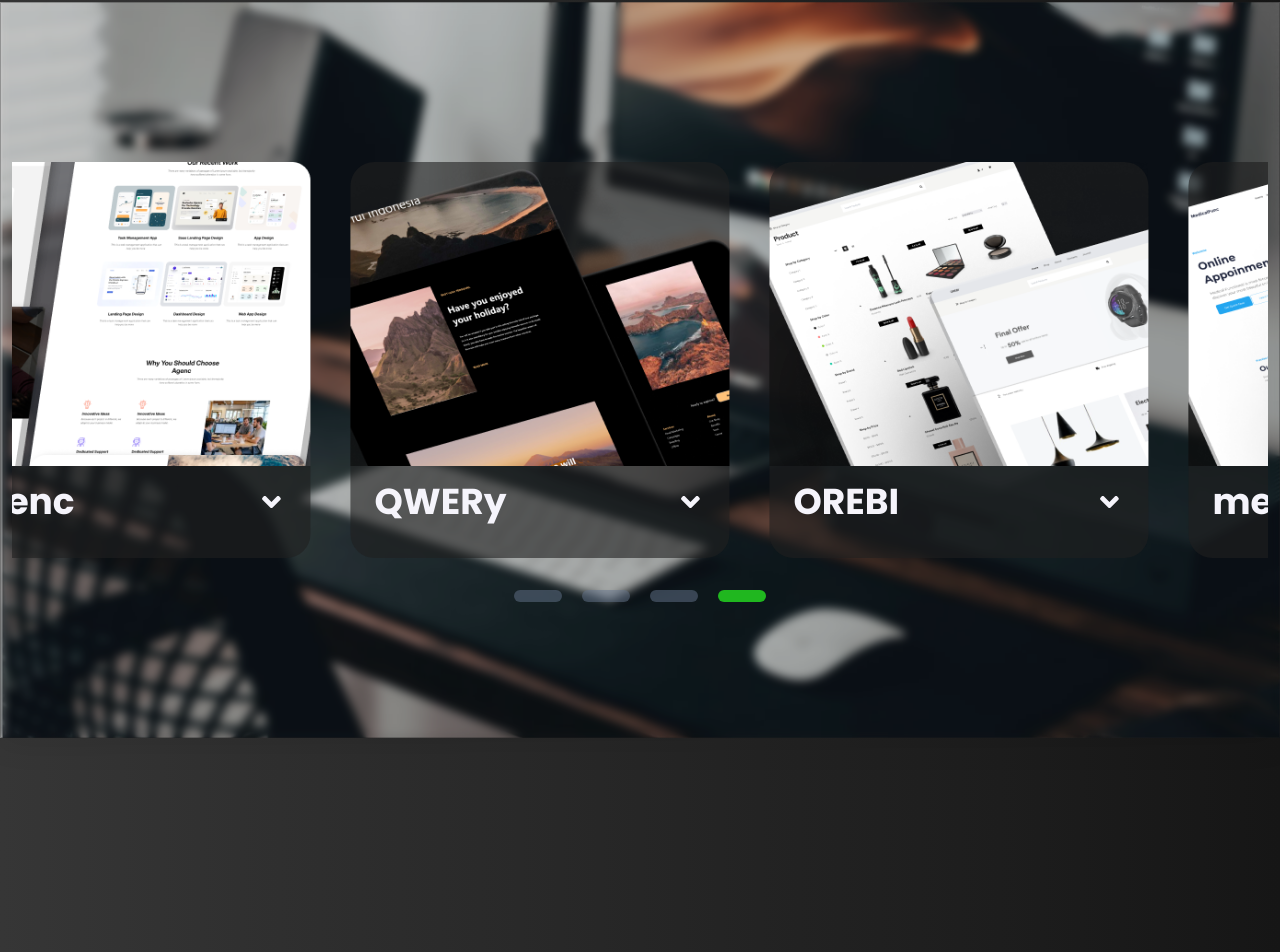
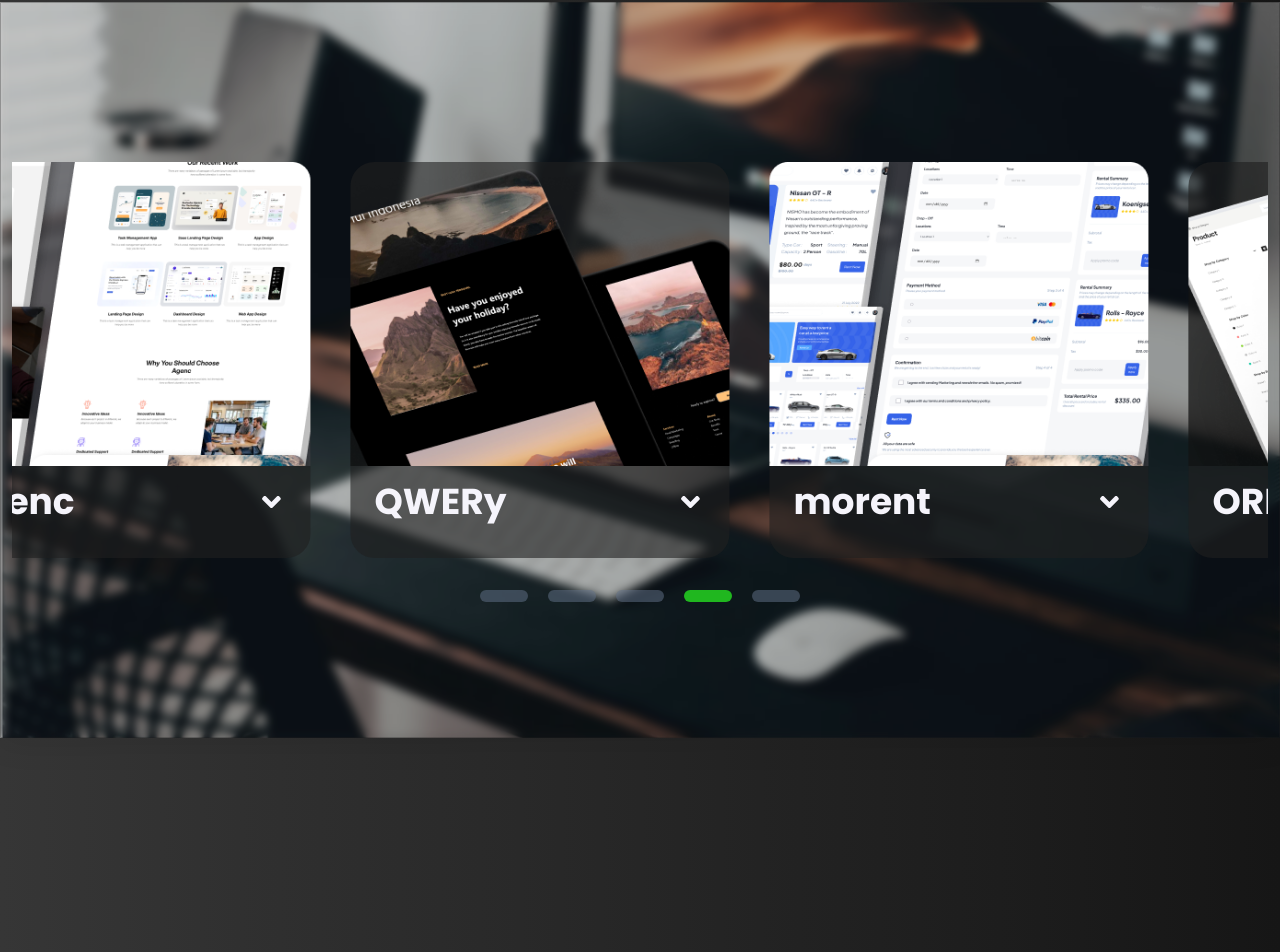
Before and after one commit to Mohammad-Nadil/nadil, a React (Vite) app: page / in a window 1280 px wide. Shown: the part 2214-3166 px from the top of the page. Built offline with nearby package versions, Linux system fonts and the light colour scheme; a web font is replaced by a local one.

Commit message:
morent project added

```diff
--- a/src/component/Projects.jsx
+++ b/src/component/Projects.jsx
@@ -6,6 +6,7 @@ import QWERy from "/QWERy.png";
 import medicalFunc from "/medicalFunc.png";
 import orebi from "/orebi.png";
 import agenc from "/agenc.png";
+import morent from "/morent.png";
 import Project_card from "./layer/Project_card";
 
 const Projects = ({ card_bg, text, primary_bg, bg_clr, primary_clr }) => {
@@ -133,6 +134,17 @@ const Projects = ({ card_bg, text, primary_bg, bg_clr, primary_clr }) => {
           github="https://github.com/Mohammad-Nadil/QWERy"
           vercel="https://qwery-phi.vercel.app/"
         />
+        <Project_card
+          primary_text={primary_clr}
+          btn_clr={bg_clr}
+          txt_clr={text}
+          bg={card_bg}
+          img={morent}
+          name="morent"
+          project_type="react project"
+          github="https://github.com/Mohammad-Nadil/morent"
+          vercel="https://morent-hazel.vercel.app/"
+        />
       </Slider>
     </Container>
   );
```
Also changed, not shown: public/morent.png (added).
